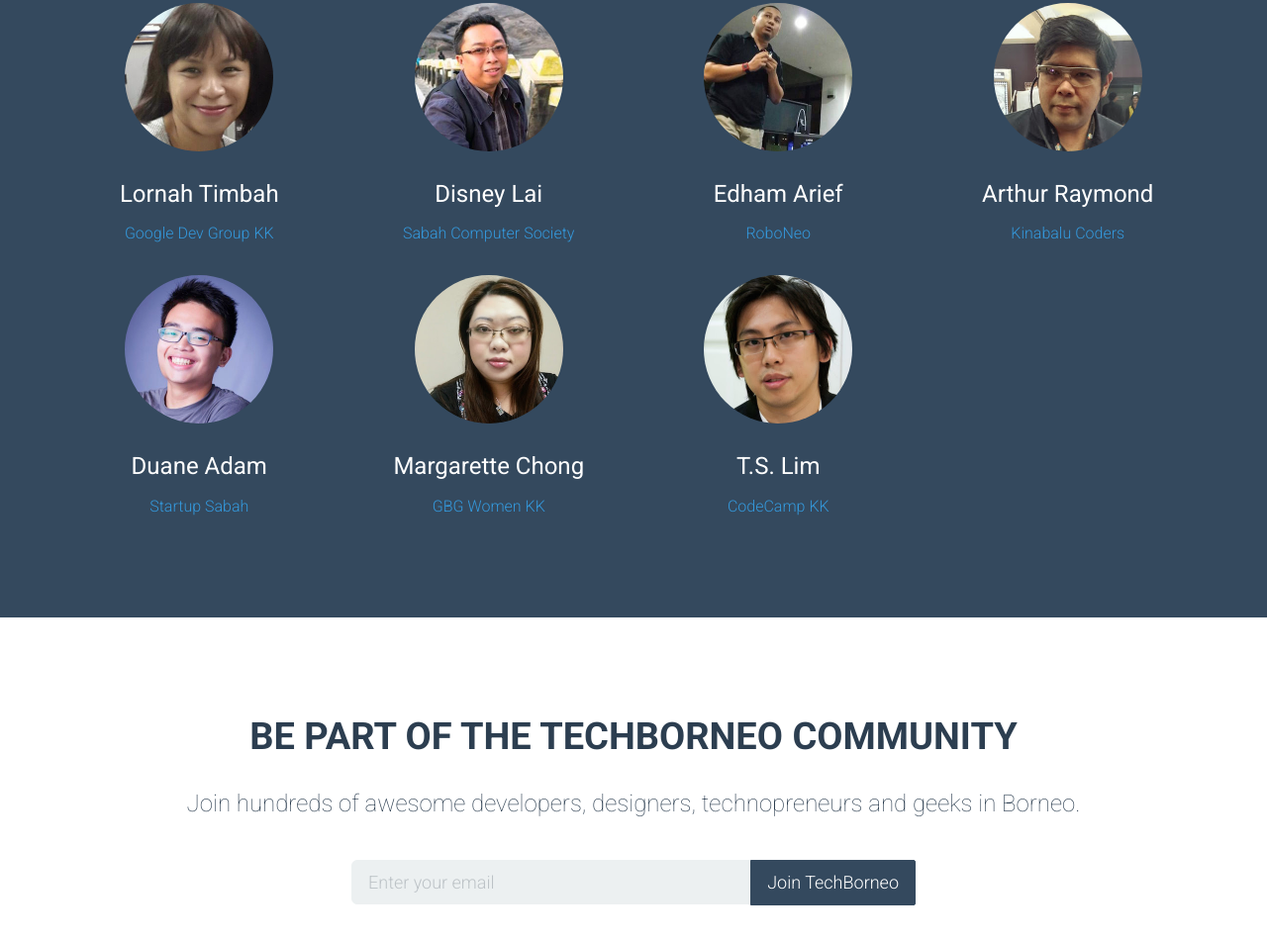
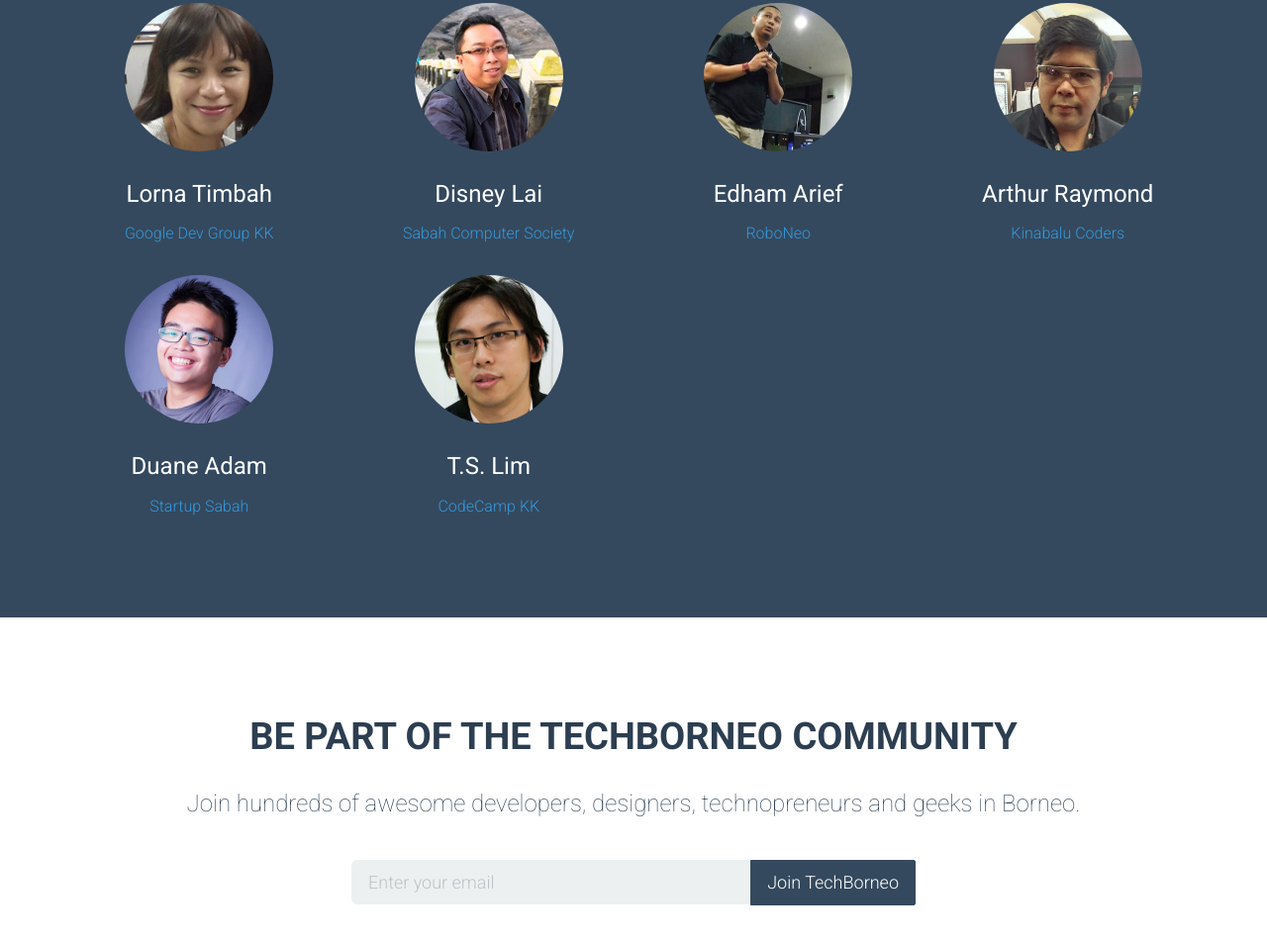
Before and after one commit to TechBorneo/techborneo.github.io, a plain HTML site: page index.html in a window 1280 px wide. Shown: the part 1495-2448 px from the top of the page at 99% size. Drawn offline with Linux system fonts and the light colour scheme.

Commit message:
Rectified name and removed GBG Women

```diff
--- a/index.html
+++ b/index.html
@@ -145,7 +145,7 @@
 					<a href="http://google.com/+LornaTimbah" title="Lorna Timbah">
 						<img src="./assets/images/avatars/lorna.jpg" alt="Lorna Timbah" class="img-rounded image-responsive animate" data-animate="fadeIn">
 					</a>
-					<h3>Lornah Timbah</h3>
+					<h3>Lorna Timbah</h3>
 					<p><a href="https://plus.google.com/+GDGKotaKinabalu">Google Dev Group KK</a></p>
 				</div>
 
@@ -179,14 +179,6 @@
 					</a>
 					<h3>Duane Adam</h3>
 					<p><a href="http://startupsabah.com/">Startup Sabah</a></p>
-				</div>
-
-				<div class="col-md-3 col-sm-4 col-xs-6 avatar-container">
-					<a href="https://plus.google.com/104324890592960924856" title="Margarette Chong">
-						<img src="./assets/images/avatars/margarette.jpg" alt="Margarette Chong" class="img-rounded image-responsive animate" data-animate="fadeIn">
-					</a>
-					<h3>Margarette Chong</h3>
-					<p><a href="https://plus.google.com/communities/104105253856586241528">GBG Women KK</a></p>
 				</div>
 
 				<div class="col-md-3 col-sm-4 col-xs-6 avatar-container">
```
